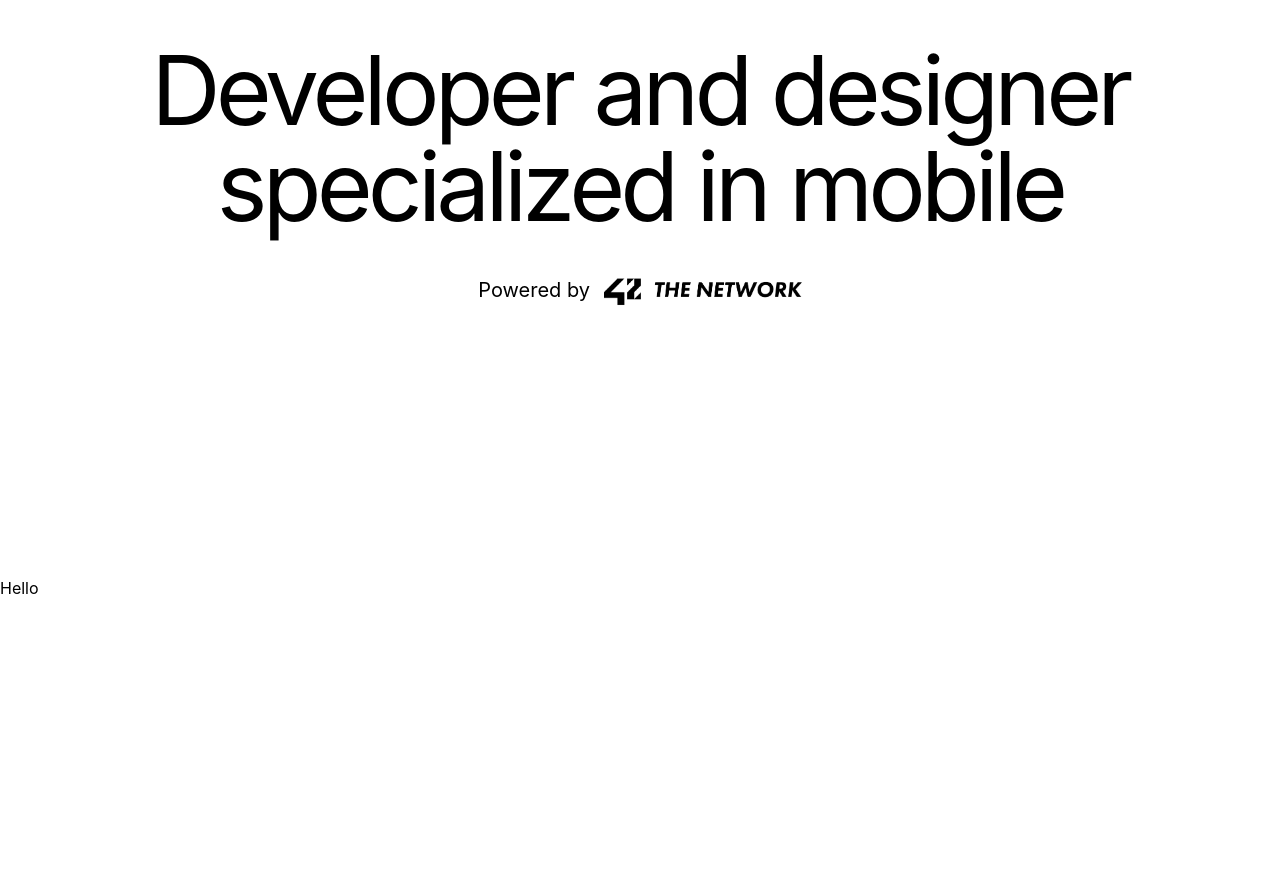
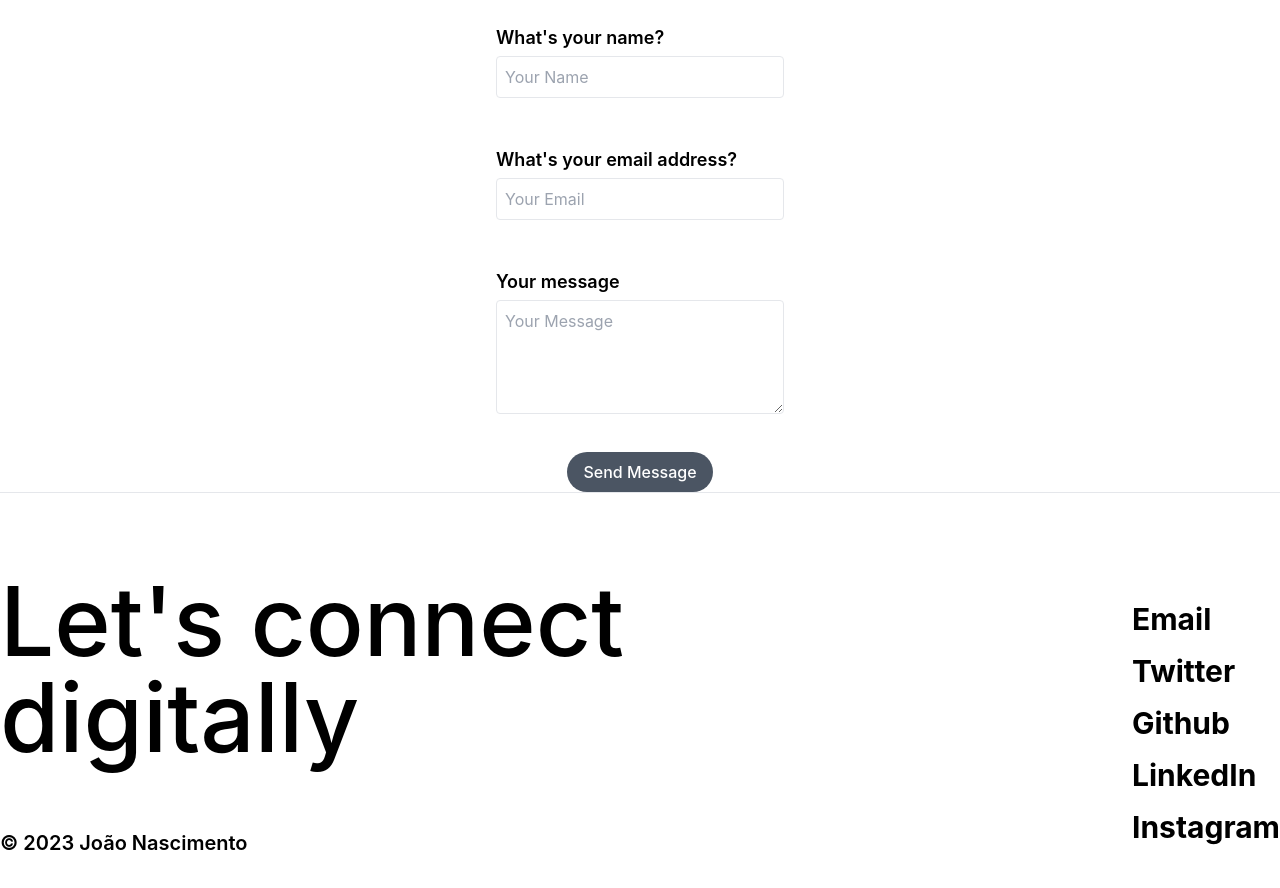
Before and after one commit to nascimento-jgb/my-portfolio, a React (Create React App) app: page /contact in a window 1280 px wide. Shown: the part 320-1208 px from the top of the page. Before the commit the page ends 920 px from the top, so only its background shows below. Built offline with nearby package versions, Linux system fonts and the light colour scheme.

Commit message:
routes working + footer and contact page

```diff
--- a/package.json
+++ b/package.json
@@ -8,6 +8,7 @@
     "@testing-library/user-event": "^13.5.0",
     "react": "^18.2.0",
     "react-dom": "^18.2.0",
+    "react-router-dom": "^6.14.2",
     "react-scripts": "5.0.1",
     "web-vitals": "^2.1.4"
   },
--- a/src/App.js
+++ b/src/App.js
@@ -1,17 +1,28 @@
 import React from 'react'
 import NavigationBar from './components/NavigationBar';
 import Hero from './components/Hero';
-import { ReactDOM } from 'react';
+import Footer from './components/Footer';
+import Contact from './components/Contact'
+import { BrowserRouter as Router, Route, Routes } from 'react-router-dom';
+import ScrollToTop from './components/ScrollToTop';
 import './index.css';
 
 
 function App() {
 	return (
+	<Router>
 		<div>
 			<NavigationBar />
-			<Hero />
-			Hello
+			<ScrollToTop />
+				<Routes>
+					<Route path="/contact" element={<Contact />} />
+					<Route path="/" element={<Hero />} />
+					{/* Other routes go here */}
+				</Routes>
+			{/* <Hero /> */}
+			<Footer />
 		</div>
+	</Router>
 	);
 }
 
--- /dev/null
+++ b/src/components/Contact.js
@@ -0,0 +1,53 @@
+import React from 'react';
+import NavigationBar from './NavigationBar';
+
+const ContactForm = () => {
+	return (
+		<div>
+			<NavigationBar />
+			<h1 className="text-8xl font-sans-serif font-regular font-GilroyLight mb-6 text-center max-w-6xl mx-auto tracking-tighter mt-150px">
+				Let's get in touch
+			</h1>
+			<div className="flex flex-col items-center justify-center mt-10">
+				<div className="w-80 p-4 mb-4">
+					<label className="text-lg font-semibold font-sans-serif" htmlFor="name">
+						What's your name?
+					</label>
+					<input
+						id="name"
+						type="text"
+						className="w-full border rounded p-2 mt-1"
+						placeholder="Your Name"
+					/>
+				</div>
+				<div className="w-80 p-4 mb-4">
+					<label className="text-lg font-semibold font-sans-serif" htmlFor="email">
+						What's your email address?
+					</label>
+					<input
+						id="email"
+						type="email"
+						className="w-full border rounded p-2 mt-1"
+						placeholder="Your Email"
+					/>
+				</div>
+				<div className="w-80 p-4 mb-4">
+					<label className="text-lg font-semibold font-sans-serif" htmlFor="message">
+						Your message
+					</label>
+					<textarea
+						id="message"
+						className="w-full border rounded p-2 mt-1"
+						placeholder="Your Message"
+						rows="4"
+					/>
+				</div>
+				<button className="bg-gray-600 text-white py-2 px-4 rounded-full text-base font-medium font-sans-serif hover:bg-gray-700 transition">
+					Send Message
+				</button>
+			</div>
+		</div>
+	);
+};
+
+export default ContactForm;
--- /dev/null
+++ b/src/components/Footer.js
@@ -0,0 +1,72 @@
+import React, {useState} from 'react';
+
+const Footer = () => {
+
+	const [hoveredButton, setHoveredButton] = useState(null);
+
+	const handleButtonHover = (buttonName) => {
+		setHoveredButton(buttonName);
+	};
+
+	return (
+	<footer className="bg-transparent text-black py-10 border-t" style={{ height: 'calc(100vh - 80px)', overflowY: 'auto' }}>
+	<div className="container mx-auto">
+		<div className="flex flex-col lg:flex-row justify-between items-center">
+			<div className="text-center lg:text-left mb-6 lg:mb-0">
+				<h2 className="text-8xl max-w-3xl font-medium font-sans-serif font-GraphikSemiBold mt-10">Let's connect digitally</h2>
+				<p className='mt-16 text-xl font-semibold font-sans-serif font-GraphikSemiBold' >&copy; 2023 João Nascimento</p>
+			</div>
+			<div className='flex flex-col space-y-4 mt-14'>
+				<button
+					className={`${
+					hoveredButton && hoveredButton !== 'email' ? 'text-gray-500' : 'text-black'
+					} text-3xl font-bold font-sans-serif font-GraphikSemiBold transition pl-4 w-full text-left`}
+					onMouseEnter={() => handleButtonHover('email')}
+					onMouseLeave={() => setHoveredButton(null)}
+					>
+						Email
+				</button>
+				<button
+					className={`${
+					hoveredButton && hoveredButton !== 'twitter' ? 'text-gray-500' : 'text-black'
+					} text-3xl font-bold font-sans-serif font-GraphikSemiBold transition pl-4 w-full text-left`}
+					onMouseEnter={() => handleButtonHover('twitter')}
+					onMouseLeave={() => setHoveredButton(null)}
+					>
+						Twitter
+				</button>
+				<button
+					className={`${
+					hoveredButton && hoveredButton !== 'github' ? 'text-gray-500' : 'text-black'
+					} text-3xl font-bold font-sans-serif font-GraphikSemiBold transition pl-4 w-full text-left`}
+					onMouseEnter={() => handleButtonHover('github')}
+					onMouseLeave={() => setHoveredButton(null)}
+					>
+						Github
+				</button>
+				<button
+					className={`${
+					hoveredButton && hoveredButton !== 'linkedin' ? 'text-gray-500' : 'text-black'
+					} text-3xl font-bold font-sans-serif font-GraphikSemiBold transition pl-4 w-full text-left`}
+					onMouseEnter={() => handleButtonHover('linkedin')}
+					onMouseLeave={() => setHoveredButton(null)}
+					>
+						LinkedIn
+				</button>
+				<button
+					className={`${
+					hoveredButton && hoveredButton !== 'instagram' ? 'text-gray-500' : 'text-black'
+					} text-3xl font-bold font-sans-serif font-GraphikSemiBold transition pl-4 w-full text-left`}
+					onMouseEnter={() => handleButtonHover('instagram')}
+					onMouseLeave={() => setHoveredButton(null)}
+					>
+						Instagram
+				</button>
+			</div>
+		</div>
+	</div>
+</footer>
+	);
+};
+
+export default Footer;
--- a/src/components/NavigationBar.js
+++ b/src/components/NavigationBar.js
@@ -1,54 +1,5 @@
-// import React, {useState} from 'react';
-
-// function NavigationBar() {
-
-// 	const [hoveredButton, setHoveredButton] = useState(null);
-
-// 	const handleButtonHover = (buttonName) => {
-// 	  setHoveredButton(buttonName);
-// 	};
-
-// 	return (
-// 		<div className="bg-transparent p-12 flex justify-between items-center fixed top-0 left-0 right-0 z-50">
-// 		  <h1 className="text-3xl font-medium font-sans-serif tracking-tighter font-GraphikSemiBold text-black">
-// 			João Nascimento
-// 		  </h1>
-// 		  <div className="flex gap-5 font-GraphikSemiBold font-medium text-base">
-// 			<button
-// 			  className={`  ${
-// 				hoveredButton && hoveredButton !== 'about' ? 'text-gray-500' : 'text-black'
-// 			  } p-2`}
-// 			  onMouseEnter={() => handleButtonHover('about')}
-// 			  onMouseLeave={() => setHoveredButton(null)}
-// 			>
-// 			  About
-// 			</button>
-// 			<button
-// 			  className={` ${
-// 				hoveredButton && hoveredButton !== 'work' ? 'text-gray-500' : 'text-black'
-// 			  } p-2`}
-// 			  onMouseEnter={() => handleButtonHover('work')}
-// 			  onMouseLeave={() => setHoveredButton(null)}
-// 			>
-// 			  Work
-// 			</button>
-// 			<button
-// 			  className={` ${
-// 				hoveredButton && hoveredButton !== 'contact' ? 'text-gray-500' : 'text-black'
-// 			  } p-2`}
-// 			  onMouseEnter={() => handleButtonHover('contact')}
-// 			  onMouseLeave={() => setHoveredButton(null)}
-// 			>
-// 			  Contact
-// 			</button>
-// 		  </div>
-// 		</div>
-// 	  );
-// };
-
-// export default NavigationBar;
-
 import React, { useState } from 'react';
+import { Link } from 'react-router-dom';
 
 function NavigationBar() {
 	const [hoveredButton, setHoveredButton] = useState(null);
@@ -60,9 +11,11 @@ function NavigationBar() {
 	return (
 		<div className="bg-transparent p-12">
 			<div className="p-10 flex justify-between items-center fixed top-0 left-0 right-0 z-50 bg-white">
-				<h1 className="text-3xl font-medium font-sans-serif tracking-tighter font-GraphikSemiBold text-black">
+				<Link
+				 to="/"
+				 className="text-3xl font-medium font-sans-serif tracking-tighter font-GraphikSemiBold text-black">
 					João Nascimento
-				</h1>
+				</Link>
 				<div className="flex gap-5 font-GraphikSemiBold font-medium text-base">
 					<button
 						className={`${
@@ -82,7 +35,8 @@ function NavigationBar() {
 					>
 						Work
 					</button>
-					<button
+					<Link
+						to="/contact"
 						className={`${
 							hoveredButton && hoveredButton !== 'contact' ? 'text-gray-500' : 'text-black'
 						} p-2`}
@@ -90,7 +44,7 @@ function NavigationBar() {
 						onMouseLeave={() => setHoveredButton(null)}
 					>
 						Contact
-					</button>
+					</Link>
 				</div>
 			</div>
 		</div>
--- /dev/null
+++ b/src/components/ScrollToTop.js
@@ -0,0 +1,14 @@
+import { useEffect } from 'react';
+import { useLocation } from 'react-router-dom';
+
+const ScrollToTop = () => {
+  const { pathname } = useLocation();
+
+  useEffect(() => {
+    window.scrollTo(0, 0);
+  }, [pathname]);
+
+  return null;
+};
+
+export default ScrollToTop;
```
Also changed, not shown: 1 other file (tests, documents, lock files or other folders).
